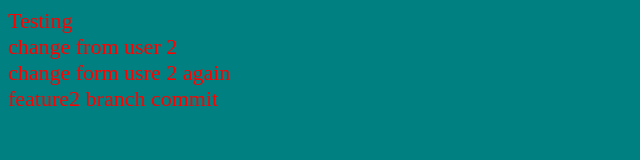
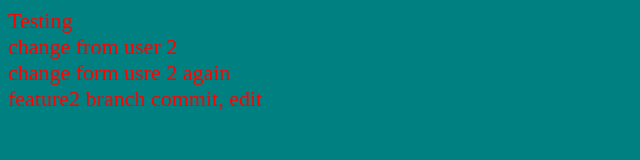
Before and after one commit to daniillogvinenko/git-team-test, a website: page index.html in a window 1280 px wide. Shown: the full height of the page, 0-640 px from the left. Drawn offline with Linux system fonts and the light colour scheme.

Commit message:
feature2 branch commit v2

```diff
--- a/index.html
+++ b/index.html
@@ -10,6 +10,6 @@
         Testing
         <div>change from user 2</div>
         <div>change form usre 2 again</div>
-        <div>feature2 branch commit</div>
+        <div>feature2 branch commit, edit</div>
     </body>
 </html>
```
